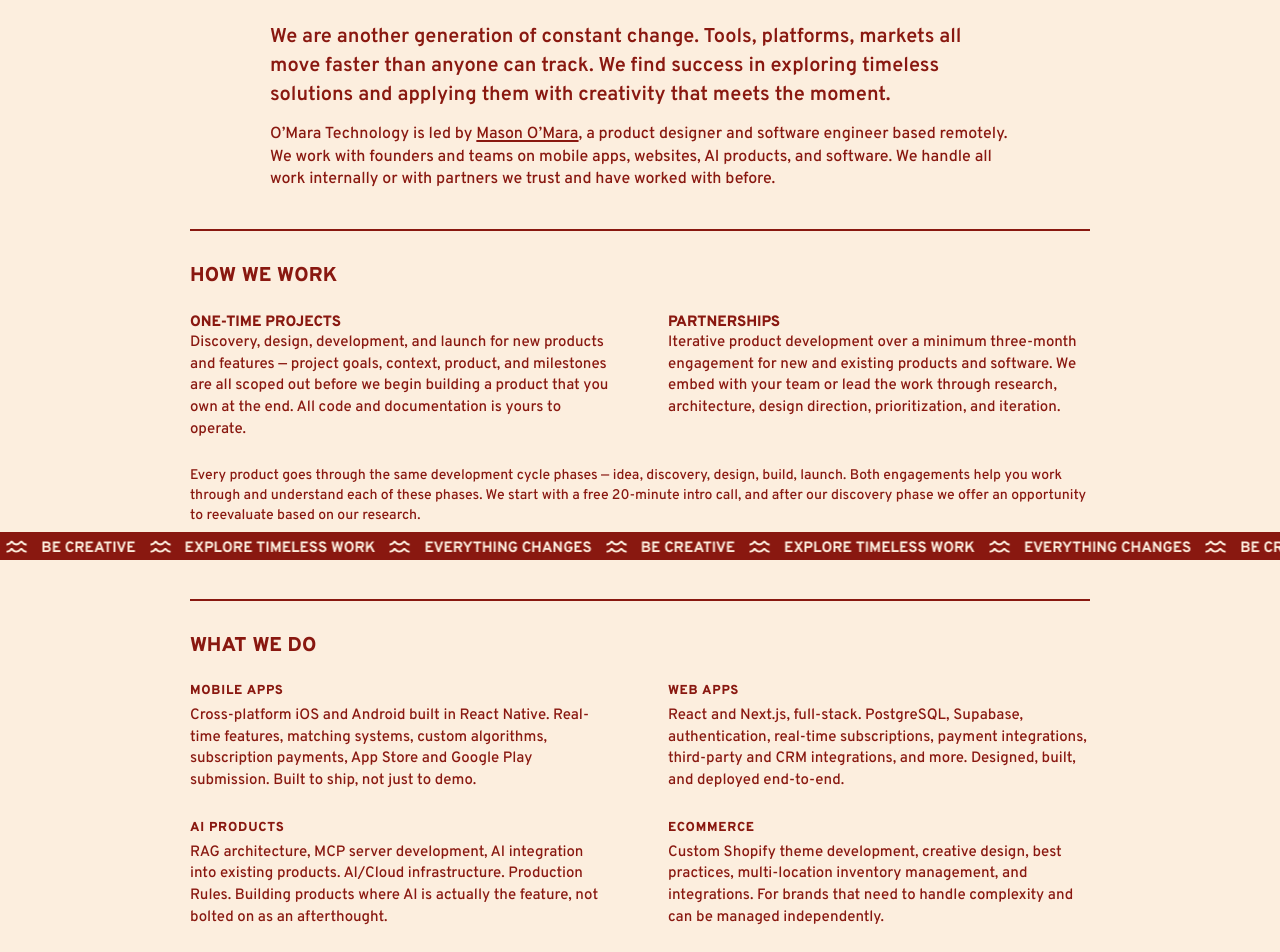
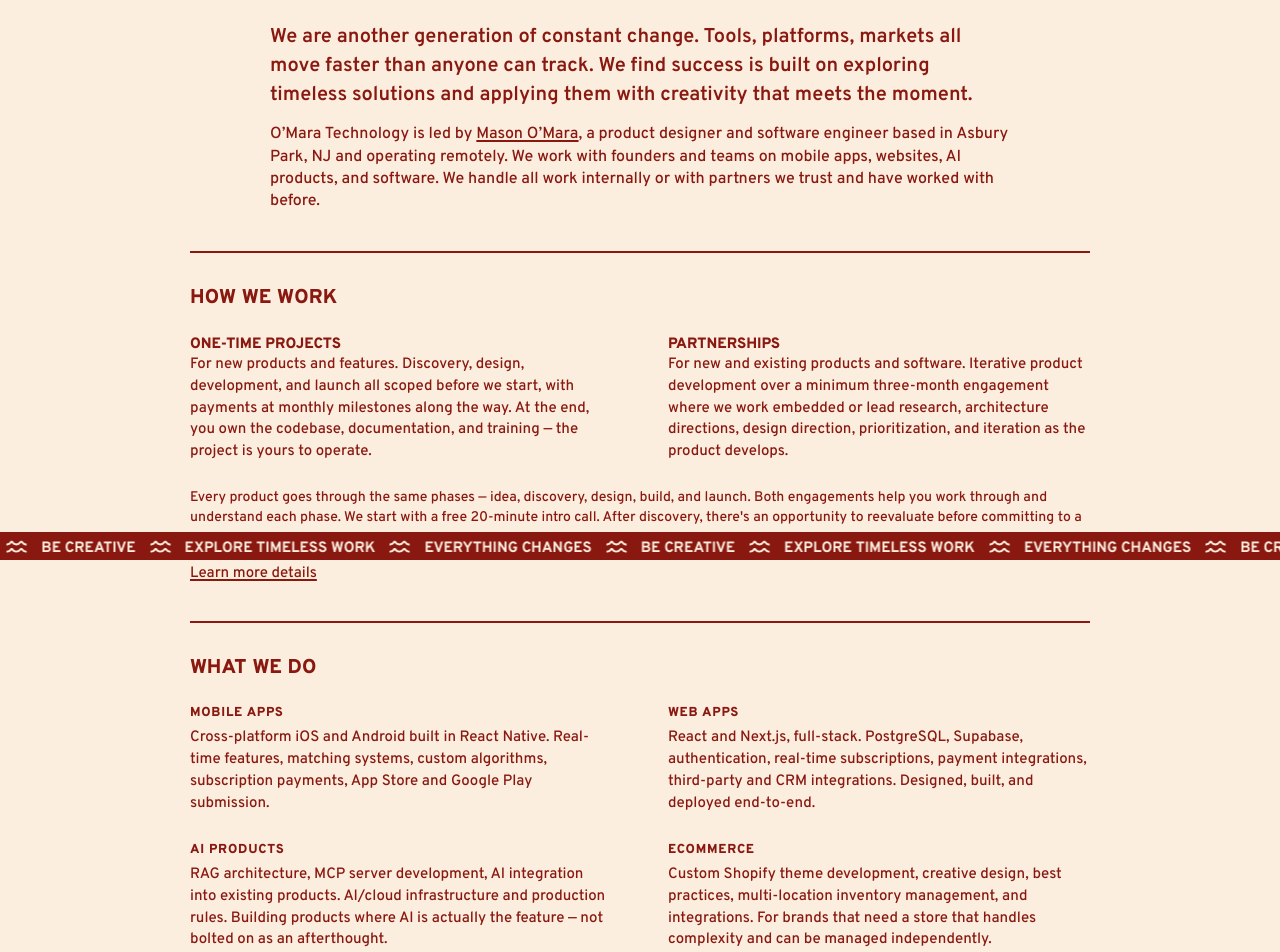
Before and after one commit to masonomara/omara-technology-design, a Next.js app: page /about in a window 1280 px wide. Shown: the part 240-1192 px from the top of the page. Built offline with nearby package versions, Linux system fonts and the light colour scheme; a web font is replaced by a local one.

Commit message:
changed copywriting

```diff
--- a/src/app/components/About.tsx
+++ b/src/app/components/About.tsx
@@ -11,23 +11,23 @@
 const CAPABILITIES = [
   {
     label: "Mobile Apps",
-    body: "Cross-platform iOS and Android built in React Native. Real-time features, matching systems, custom algorithms, subscription payments, App Store and Google Play submission. Built to ship, not just to demo.",
+    body: "Cross-platform iOS and Android built in React Native. Real-time features, matching systems, custom algorithms, subscription payments, App Store and Google Play submission.",
   },
   {
     label: "Web Apps",
-    body: "React and Next.js, full-stack. PostgreSQL, Supabase, authentication, real-time subscriptions, payment integrations, third-party and CRM integrations, and more. Designed, built, and deployed end-to-end.",
+    body: "React and Next.js, full-stack. PostgreSQL, Supabase, authentication, real-time subscriptions, payment integrations, third-party and CRM integrations. Designed, built, and deployed end-to-end.",
   },
   {
     label: "AI Products",
-    body: "RAG architecture, MCP server development, AI integration into existing products. AI/Cloud infrastructure. Production Rules. Building products where AI is actually the feature, not bolted on as an afterthought.",
+    body: "RAG architecture, MCP server development, AI integration into existing products. AI/cloud infrastructure and production rules. Building products where AI is actually the feature — not bolted on as an afterthought.",
   },
   {
     label: "Ecommerce",
-    body: "Custom Shopify theme development, creative design, best practices, multi-location inventory management, and integrations. For brands that need to handle complexity and can be managed independently.",
+    body: "Custom Shopify theme development, creative design, best practices, multi-location inventory management, and integrations. For brands that need a store that handles complexity and can be managed independently.",
   },
   {
     label: "Creative Design",
-    body: "Interface design, design systems, visual direction, branding, print design. The creative work stays here so every design is made to work with with the final product. Art is cheap, taste is still expensive.",
+    body: "Interface design, design systems, visual direction, branding, print design. The creative work stays here so designs work with the final product and we don't pass you on to a template. Art is cheap, taste is still valuable.",
   },
   {
     label: "UX Research",
@@ -68,9 +68,9 @@
       >
         <p className={styles.ethos}>
           We are another generation of constant change. Tools, platforms,
-          markets all move faster than anyone can track. We find success in
-          exploring timeless solutions and applying them with creativity that
-          meets the moment.
+          markets all move faster than anyone can track. We find success is
+          built on exploring timeless solutions and applying them with
+          creativity that meets the moment.
         </p>
         <p className={styles.identity}>
           O’Mara Technology is led by{" "}
@@ -81,10 +81,10 @@
           >
             Mason O’Mara
           </a>
-          , a product designer and software engineer based remotely. We work
-          with founders and teams on mobile apps, websites, AI products, and
-          software. We handle all work internally or with partners we trust and
-          have worked with before.
+          , a product designer and software engineer based in Asbury Park, NJ
+          and operating remotely. We work with founders and teams on mobile
+          apps, websites, AI products, and software. We handle all work
+          internally or with partners we trust and have worked with before.
         </p>
       </motion.div>
 
@@ -100,28 +100,28 @@
           <div className={styles.engagementType}>
             <h3>One-Time Projects</h3>
             <p>
-              Discovery, design, development, and launch for new products and
-              features — project goals, context, product, and milestones are all
-              scoped out before we begin building a product that you own at the
-              end. All code and documentation is yours to operate.
+              For new products and features. Discovery, design, development,
+              and launch all scoped before we start, with payments at monthly
+              milestones along the way. At the end, you own the codebase,
+              documentation, and training — the project is yours to operate.
             </p>
           </div>
           <div className={styles.engagementType}>
             <h3>Partnerships</h3>
             <p>
-              Iterative product development over a minimum three-month
-              engagement for new and existing products and software. We embed
-              with your team or lead the work through research, architecture,
-              design direction, prioritization, and iteration.
+              For new and existing products and software. Iterative product
+              development over a minimum three-month engagement where we work
+              embedded or lead research, architecture directions, design
+              direction, prioritization, and iteration as the product develops.
             </p>
           </div>
         </div>
         <p className={styles.servicesNote}>
-          Every product goes through the same development cycle phases — idea,
-          discovery, design, build, launch. Both engagements help you work
-          through and understand each of these phases. We start with a free
-          20-minute intro call, and after our discovery phase we offer an
-          opportunity to reevaluate based on our research.
+          Every product goes through the same phases — idea, discovery, design,
+          build, and launch. Both engagements help you work through and
+          understand each phase. We start with a free 20-minute intro call.
+          After discovery, there&apos;s an opportunity to reevaluate before
+          committing to a full design and build.
         </p>
         <Link href="/services" className={styles.servicesLink}>
           Learn more details
@@ -174,9 +174,9 @@
             staffing to accessibility consulting to fashion retail.
           </p>
           <p>
-            He moved from UX strategy into independent practice to do end-to-end
-            work he cares about with teams he believes in who are also excited
-            for the future of tech. He writes about product on{" "}
+            He moved from UX strategy into independent practice to do the work
+            he cares about with teams he believes in. He writes about product
+            and design on{" "}
             <a
               href="https://substack.com/@masonomara"
               target="_blank"
--- a/src/app/components/Game.tsx
+++ b/src/app/components/Game.tsx
@@ -251,7 +251,8 @@
                 alt="O'Mara Technology Design"
               />
               <p className={styles.startTagline}>
-                Design and development studio for apps, websites, and software.
+                Product design and development studio for apps, websites, and
+                software.
               </p>
             </div>
             <div className={styles.buttonWrapper}>
```
Also changed, not shown: content/nav.json (+9 -9 lines), content/services.json (+2 -5 lines), src/app/(frontend)/contact/page.tsx (+6 -5 lines), src/app/components/ServicesSection.tsx (+9 -2 lines), 1 other file (tests, documents, lock files or other folders).
